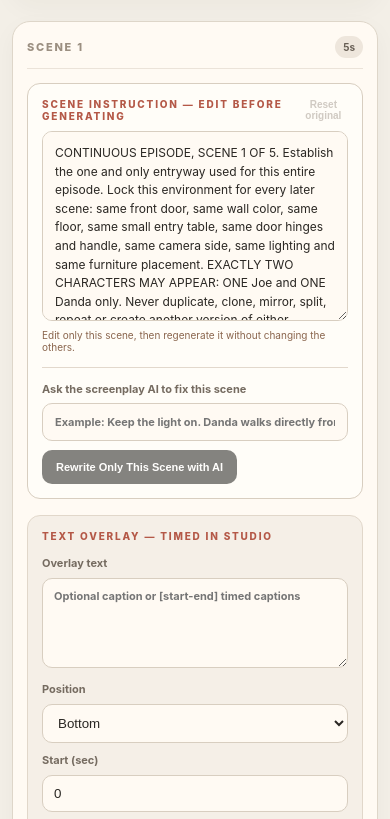
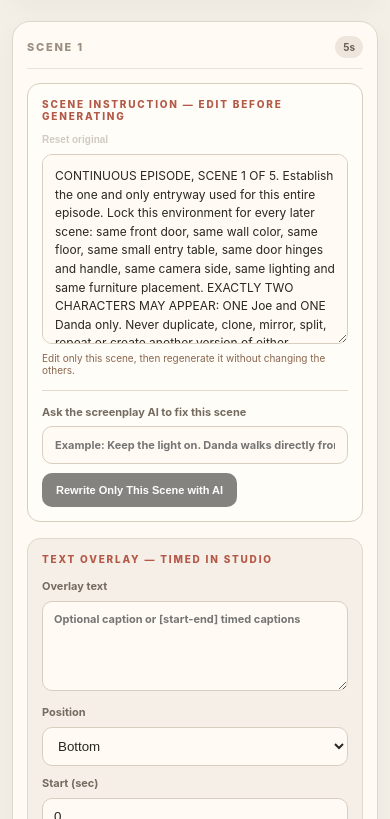
Before and after one commit to retroservices1121/relations, a Next.js app: page /episodes/amazon in a window 390 px wide. Shown: the part 1065-1884 px from the top of the page. Built offline with nearby package versions, Linux system fonts and the light colour scheme; no server answers; the database is empty.

Commit message:
Add voice dictation and tighten episode pacing

```diff
--- a/components/EpisodeWorkspace.module.css
+++ b/components/EpisodeWorkspace.module.css
@@ -12,6 +12,14 @@
   justify-content: space-between;
   gap: 12px;
   margin-bottom: 9px;
+}
+
+.scenePromptTools {
+  display: flex;
+  align-items: center;
+  justify-content: flex-end;
+  gap: 10px;
+  flex-wrap: wrap;
 }
 
 .sceneScriptEditor textarea {
@@ -85,6 +93,18 @@
   cursor: default;
 }
 
+@media (max-width: 700px) {
+  .sceneScriptHeading {
+    align-items: flex-start;
+    flex-direction: column;
+  }
+
+  .scenePromptTools {
+    align-items: flex-start;
+    justify-content: flex-start;
+  }
+}
+
 .sceneActions {
   display: flex;
   align-items: center;
```
